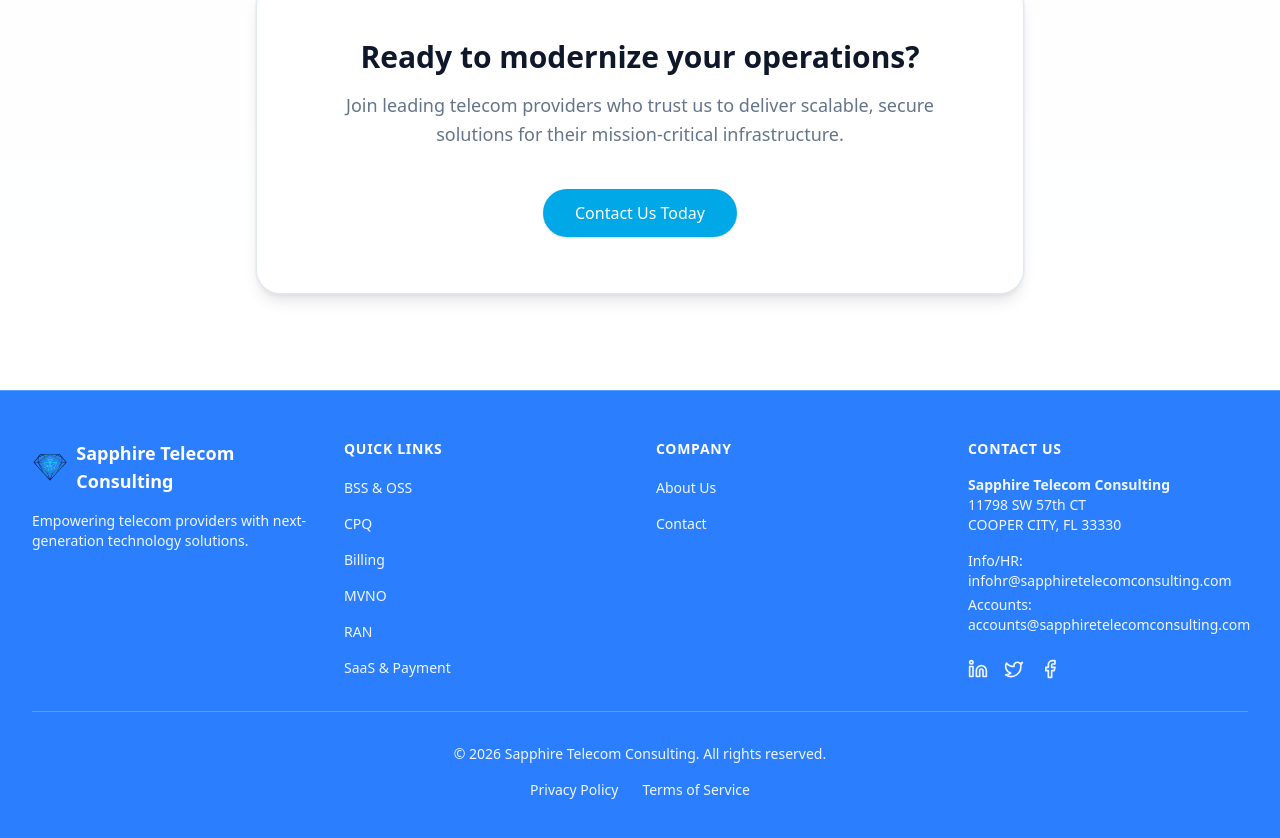
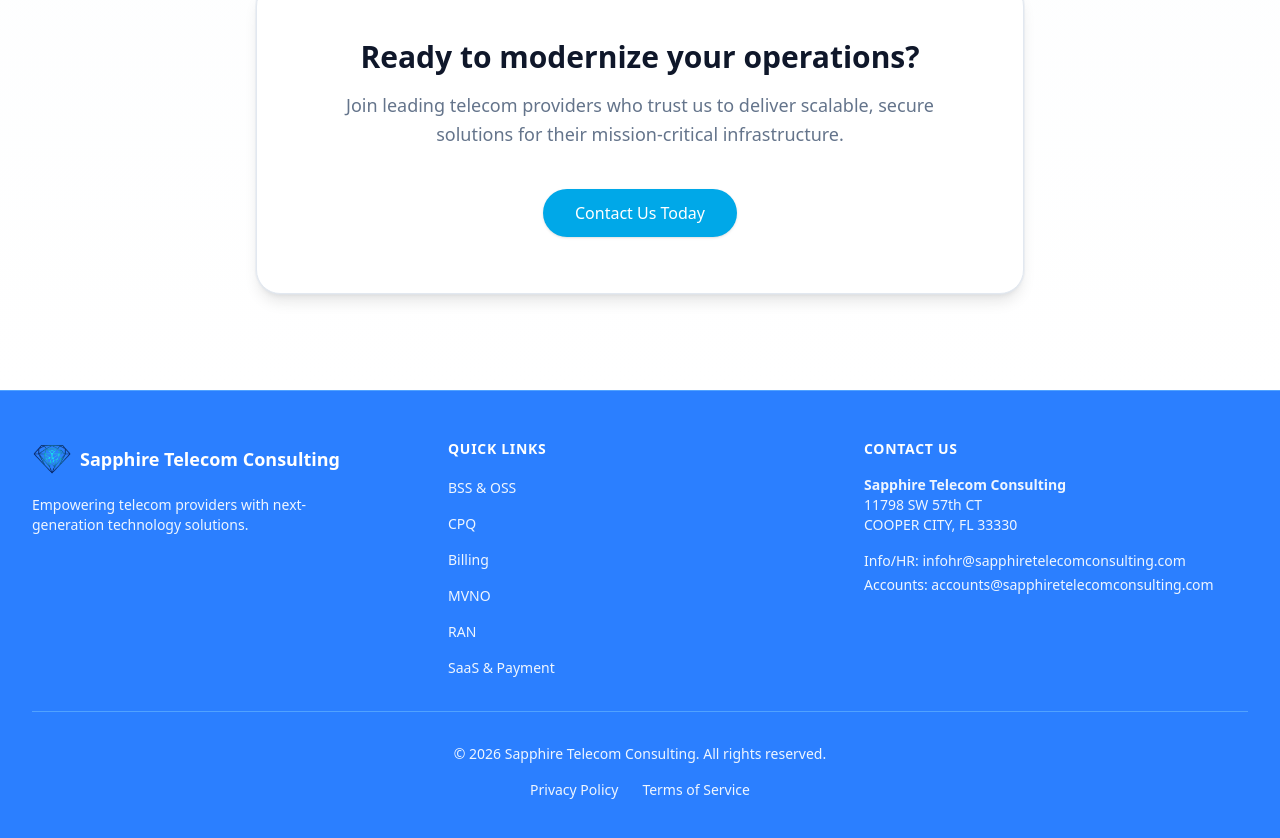
Before and after one commit to ishantjaswal03/sapphire-telecom, a Next.js app: page / in a window 1280 px wide. Shown: the part 4043-4881 px from the top of the page. Built offline with nearby package versions, Linux system fonts and the light colour scheme.

Commit message:
Refine footer layout: 3 columns, remove Company links and socials

```diff
--- a/src/components/Footer.tsx
+++ b/src/components/Footer.tsx
@@ -12,7 +12,7 @@
             {/* Main Footer Content */}
             <FadeIn>
                 <div className="container mx-auto px-4 py-12 pb-40 sm:px-6 lg:px-8 sm:pb-12"> {/* increased to pb-40 to clear button and sticky footer */}
-                    <div className="grid grid-cols-1 md:grid-cols-4 gap-8">
+                    <div className="grid grid-cols-1 md:grid-cols-3 gap-8">
                         {/* Brand */}
                         <div className="space-y-4">
                             <div className="flex items-center gap-2">
@@ -69,22 +69,7 @@
                         </div>
 
                         {/* Links */}
-                        <div>
-                            <h3 className="text-sm font-semibold text-white tracking-wider uppercase mb-4">Company</h3>
-                            <ul className="space-y-3">
 
-                                <li>
-                                    <Link href="/#company" className="text-sm text-blue-50 hover:text-white transition-colors">
-                                        About Us
-                                    </Link>
-                                </li>
-                                <li>
-                                    <a href="mailto:infohr@sapphiretelecomconsulting.com" className="text-sm text-blue-50 hover:text-white transition-colors">
-                                        Contact
-                                    </a>
-                                </li>
-                            </ul>
-                        </div>
 
                         {/* Contact */}
                         <div>
@@ -99,20 +84,7 @@
                                     <p>Info/HR: <a href="mailto:infohr@sapphiretelecomconsulting.com" className="hover:text-white transition-colors">infohr@sapphiretelecomconsulting.com</a></p>
                                     <p>Accounts: <a href="mailto:accounts@sapphiretelecomconsulting.com" className="hover:text-white transition-colors">accounts@sapphiretelecomconsulting.com</a></p>
                                 </div>
-                                <div className="flex space-x-4 pt-2">
-                                    <a href="#" className="text-blue-50 hover:text-white transition-colors">
-                                        <span className="sr-only">LinkedIn</span>
-                                        <Linkedin className="h-5 w-5" />
-                                    </a>
-                                    <a href="#" className="text-blue-50 hover:text-white transition-colors">
-                                        <span className="sr-only">Twitter</span>
-                                        <Twitter className="h-5 w-5" />
-                                    </a>
-                                    <a href="#" className="text-blue-50 hover:text-white transition-colors">
-                                        <span className="sr-only">Facebook</span>
-                                        <Facebook className="h-5 w-5" />
-                                    </a>
-                                </div>
+
                             </div>
                         </div>
                     </div>
```
